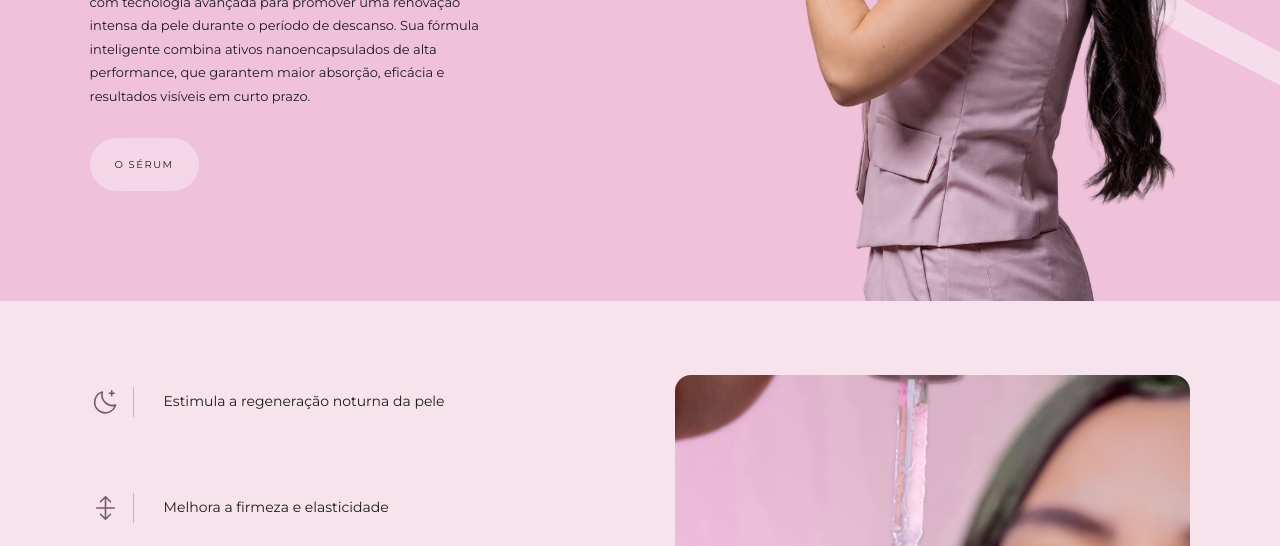
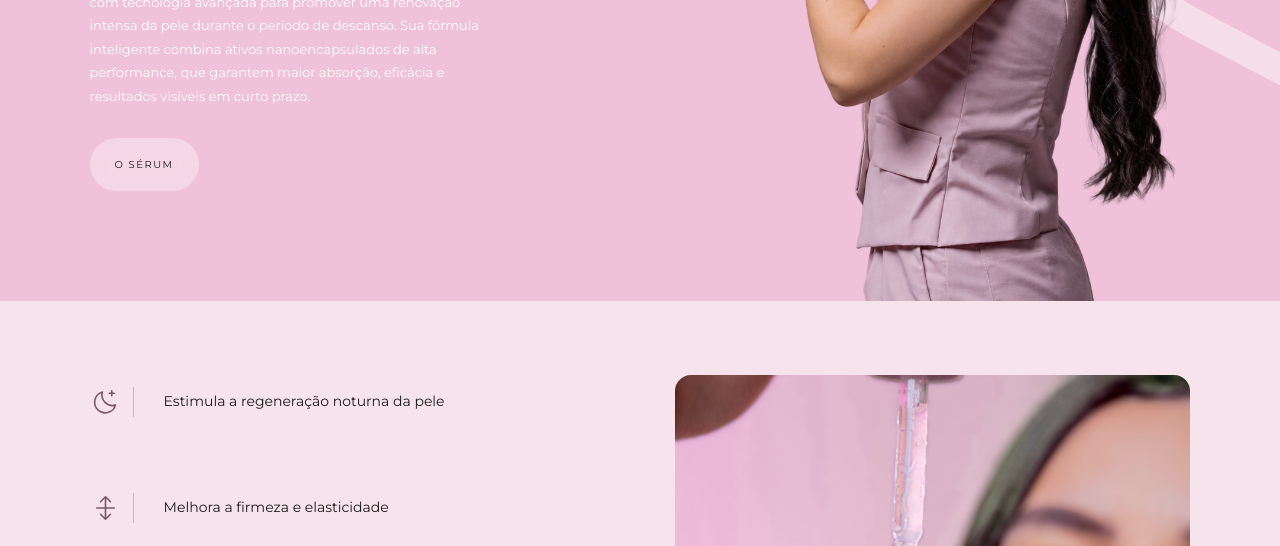
Before and after one commit to AlanneDias/salmskin, a plain HTML site: page loja-previa/index.html in a window 1280 px wide. Shown: the part 554-1100 px from the top of the page. Drawn offline with Linux system fonts and the light colour scheme.

Commit message:
Deixa branco o texto de apresentação do sérum na prévia da loja

```diff
--- a/loja-previa/loja/store.css
+++ b/loja-previa/loja/store.css
@@ -61,3 +61,5 @@
 .preview-flag *{color:#fff!important}
 @media(max-width:800px){.pdp,.cart-wrap{grid-template-columns:1fr;gap:28px}.summary{position:static}.form{grid-template-columns:1fr}.header-right{gap:14px}.header-right .shop{display:none}}
 .catalog-grid>article>.add-btn{width:auto;min-width:55%;margin-top:10px;min-height:42px;padding:0 24px}.catalog-grid>article>.button{margin-top:auto}@media(max-width:800px){.pdp,.cart-wrap{grid-template-columns:minmax(0,1fr)}.buy-row .btn-dark,.buy-row .btn-light{flex:1 1 100%}.page{padding:40px 6% 70px}}.cep-row input{min-width:0}.cep-row .btn-light{flex:0 0 auto;padding:0 18px}@media(max-width:600px){.cart-item{grid-template-columns:72px minmax(0,1fr);gap:14px}.cart-item img{width:72px;height:72px}.cart-item .ci-right{grid-column:1/-1;flex-direction:row;align-items:center;justify-content:space-between}}
+/* Texto branco na apresentação do sérum. */
+.hero .intro .lead,.hero .intro .lead *{color:#fff!important}.hero .intro .lead .brand-inline{filter:brightness(0) invert(1)}
```
